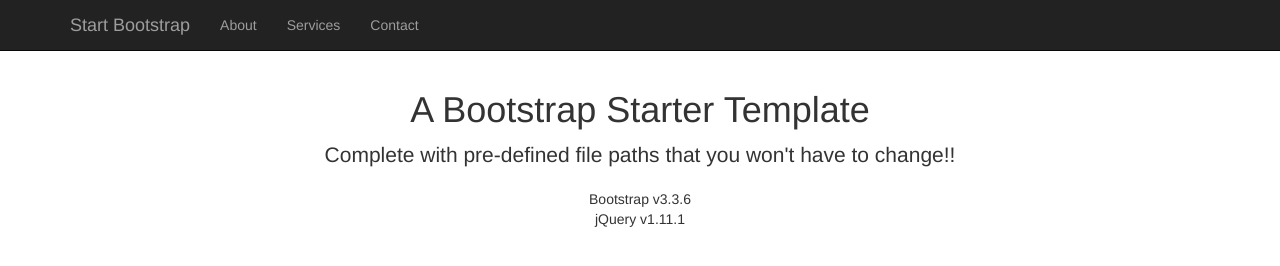
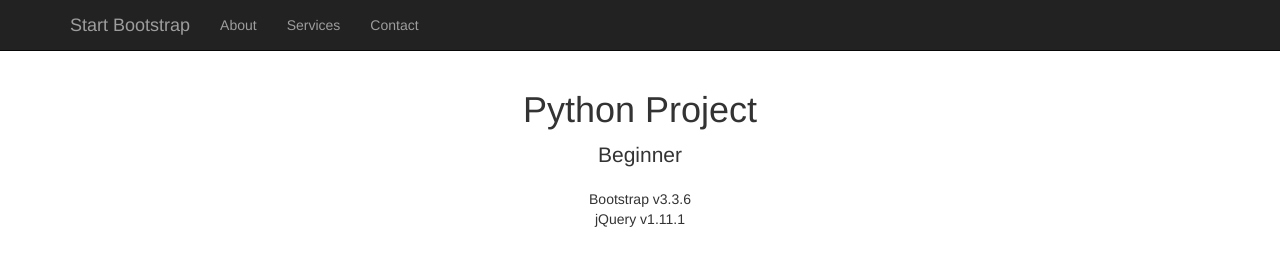
Before and after one commit to alyc07/PythonProject, a plain HTML site: page index.html in a window 1280 px wide. Drawn offline with Linux system fonts and the light colour scheme.

Commit message:
Update index.html

```diff
--- a/index.html
+++ b/index.html
@@ -9,7 +9,7 @@
     <meta name="description" content="">
     <meta name="author" content="">
 
-    <title>Bare - Start Bootstrap Template</title>
+    <title>Python Project</title>
 
     <!-- Bootstrap Core CSS -->
     <link href="css/bootstrap.min.css" rel="stylesheet">
@@ -70,8 +70,8 @@
 
         <div class="row">
             <div class="col-lg-12 text-center">
-                <h1>A Bootstrap Starter Template</h1>
-                <p class="lead">Complete with pre-defined file paths that you won't have to change!!</p>
+                <h1>Python Project</h1>
+                <p class="lead">Beginner</p>
                 <ul class="list-unstyled">
                     <li>Bootstrap v3.3.6</li>
                     <li>jQuery v1.11.1</li>
```
